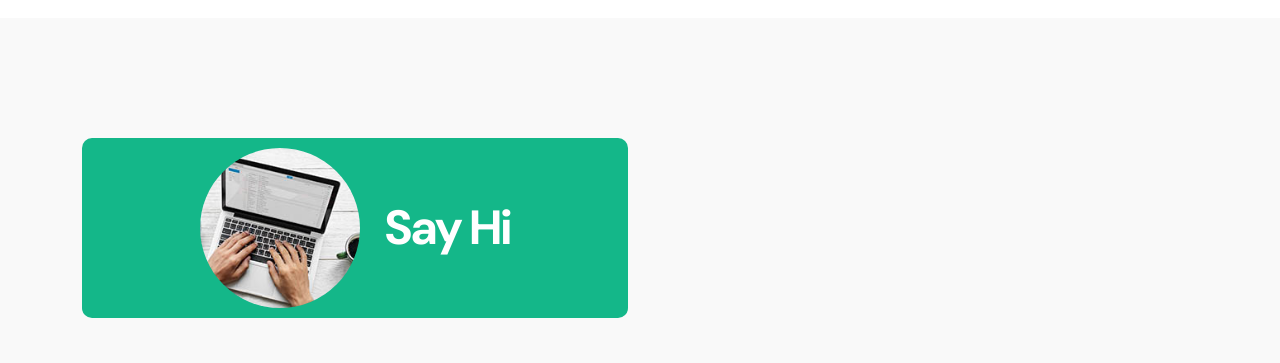
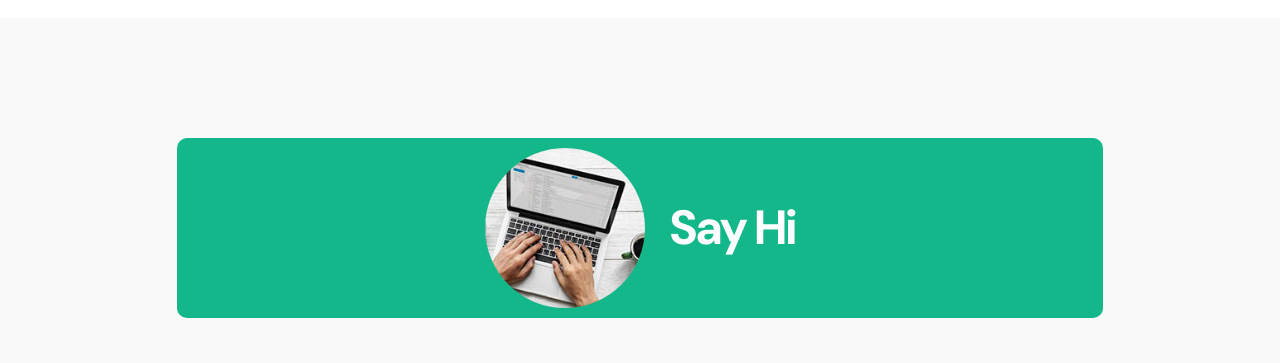
Before and after one commit to mehdihanani/Portfolio_EMH, a plain HTML site: page Portfolio_EMH/index.html in a window 1280 px wide. Shown: the part 6040-6403 px from the top of the page. Drawn offline with Linux system fonts and the light colour scheme.

Commit message:
edit say hi section

```diff
--- a/Portfolio_EMH/index.html
+++ b/Portfolio_EMH/index.html
@@ -468,7 +468,7 @@ https://templatemo.com/tm-578-first-portfolio
                     <div class="container">
                         <div class="row">
 
-                            <div class="col-lg-6 col-md-8 col-12">
+                            <div class="col-lg-10 col-12 mx-auto">
                                 <div class="section-title-wrap d-flex justify-content-center align-items-center mb-5">
                                     <img src="images/aerial-view-man-using-computer-laptop-wooden-table.jpg" class="avatar-image img-fluid" alt="">
 
```
